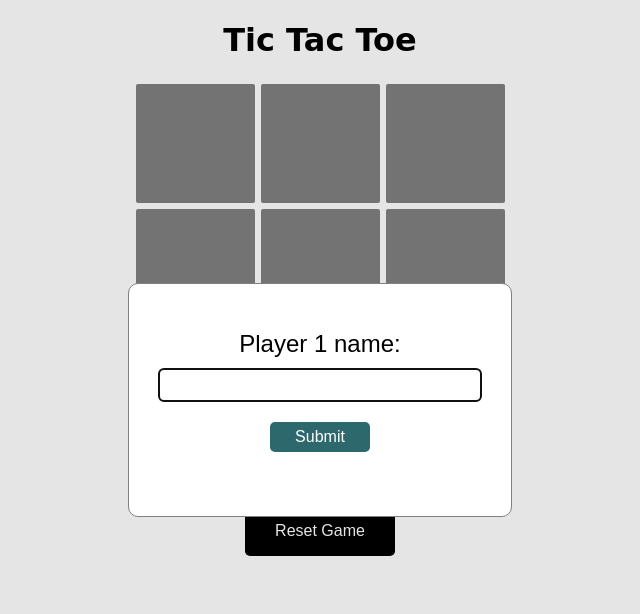
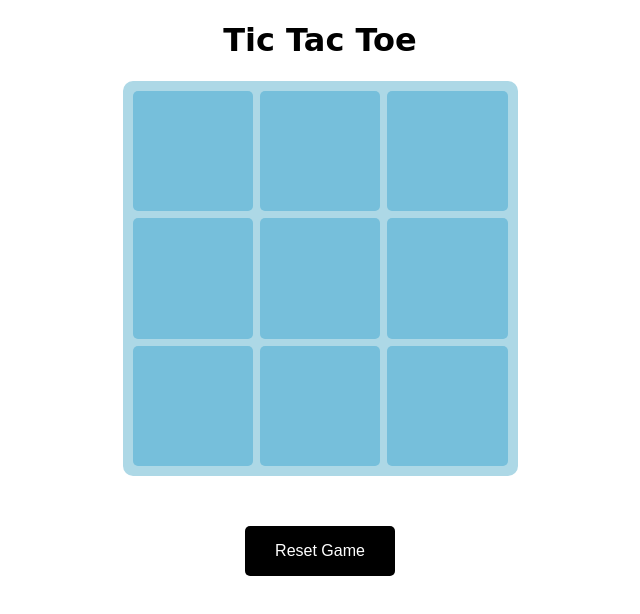
Before and after one commit to luyanda932/Tic-Tac-Toe, a plain HTML site: page index.html in a window 1280 px wide. Shown: the whole page, without its empty margins (320-960 px from the left). Drawn offline with Linux system fonts and the light colour scheme.

Commit message:
Board styling

```diff
--- a/index.html
+++ b/index.html
@@ -4,7 +4,7 @@
 <head>
     <meta charset="UTF-8">
     <meta name="viewport" content="width=device-width, initial-scale=1.0">
-    <title>Document</title>
+    <title>Tic Tac Toe</title>
     <link rel="stylesheet" href="styles.css">
     <script src="script.js" defer></script>
 </head>
--- a/script.js
+++ b/script.js
@@ -118,7 +118,7 @@ player2Dialog.addEventListener("submit", function (event) {
   player2Dialog.close();
 });
 
-player1Dialog.showModal();
+// player1Dialog.showModal();
 
 grid.addEventListener("click", (event) => {
   if (gameController.running === false) {
--- a/styles.css
+++ b/styles.css
@@ -1,3 +1,6 @@
+body {
+}
+
 h1 {
     text-align: center;
     font-family: Permanent Marker, cursive;
@@ -7,18 +10,21 @@ h1 {
     display: grid;
     grid-template-columns: repeat(3, 1fr);
     grid-template-rows: repeat(3, 1fr);
-    gap: 0;
+    gap: 7px;
     width: 375px;
     height: 375px;
     margin: 0 auto;
+    border-radius: 10px;
+    background-color: lightblue;
+    padding: 10px;
 }
 
 .cell {
     display: flex;
     align-items: center;
     justify-content: center;
-    background-color: grey;
-    border: 3px solid white;
+    color: white;
+    background-color: rgb(118, 191, 219);
     border-radius: 5px;
     font-size: 3rem;
     font-family: Permanent Marker, cursive;
```
